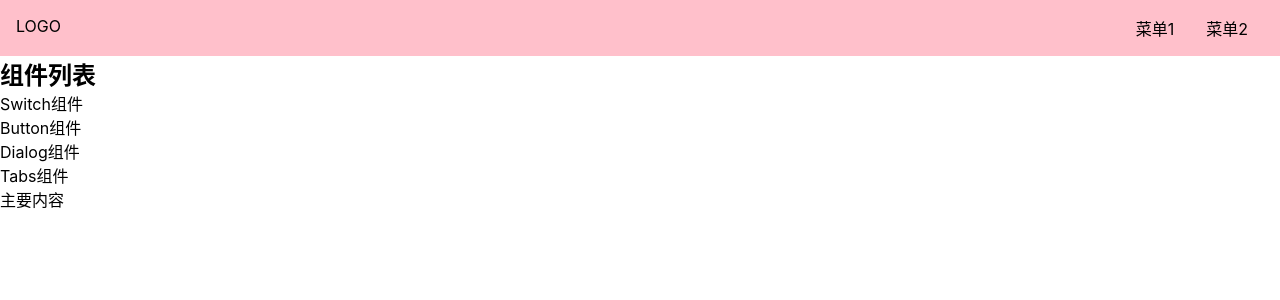
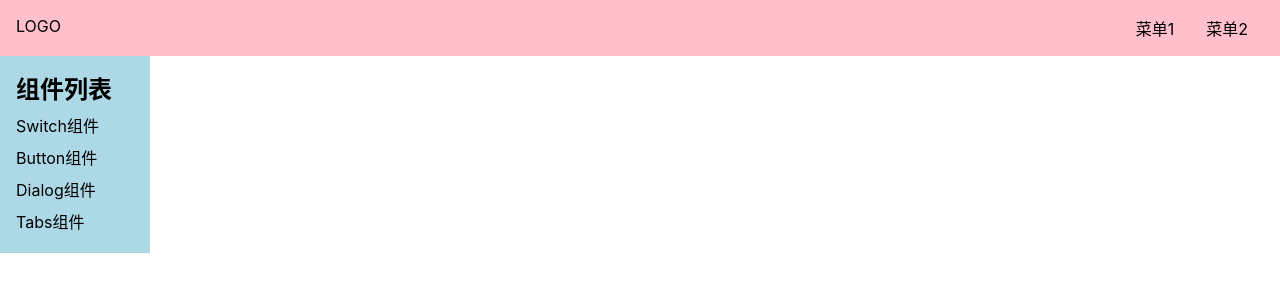
Before and after one commit to lihuhui-first/Skil-ui, a Vue app: page /#/doc in a window 1280 px wide. Shown: the top 300 px of the page. Built offline with nearby package versions, Linux system fonts and the light colour scheme.

Commit message:
调节Topnav和aside的位置

```diff
--- a/src/components/Topnav.vue
+++ b/src/components/Topnav.vue
@@ -12,6 +12,8 @@
    background: pink;
    display: flex;
    padding: 16px;
+   position: relative;
+   z-index: 10;
    > .logo{
       max-width: 6em;
       margin-right: auto;
--- a/src/views/Doc.vue
+++ b/src/views/Doc.vue
@@ -29,3 +29,22 @@
     components: {Topnav}
 }
 </script>
+<style lang="scss" scoped>
+aside{
+    background: lightblue;
+    width: 150px;
+    padding: 16px;
+    position: fixed;
+    top: 0;
+    left: 0;
+    padding-top: 70px;
+    > h2{
+        margin-bottom: 4px;
+    }
+    > ol{
+        > li{
+            padding: 4px 0;
+        }
+    }
+}
+</style>
```
